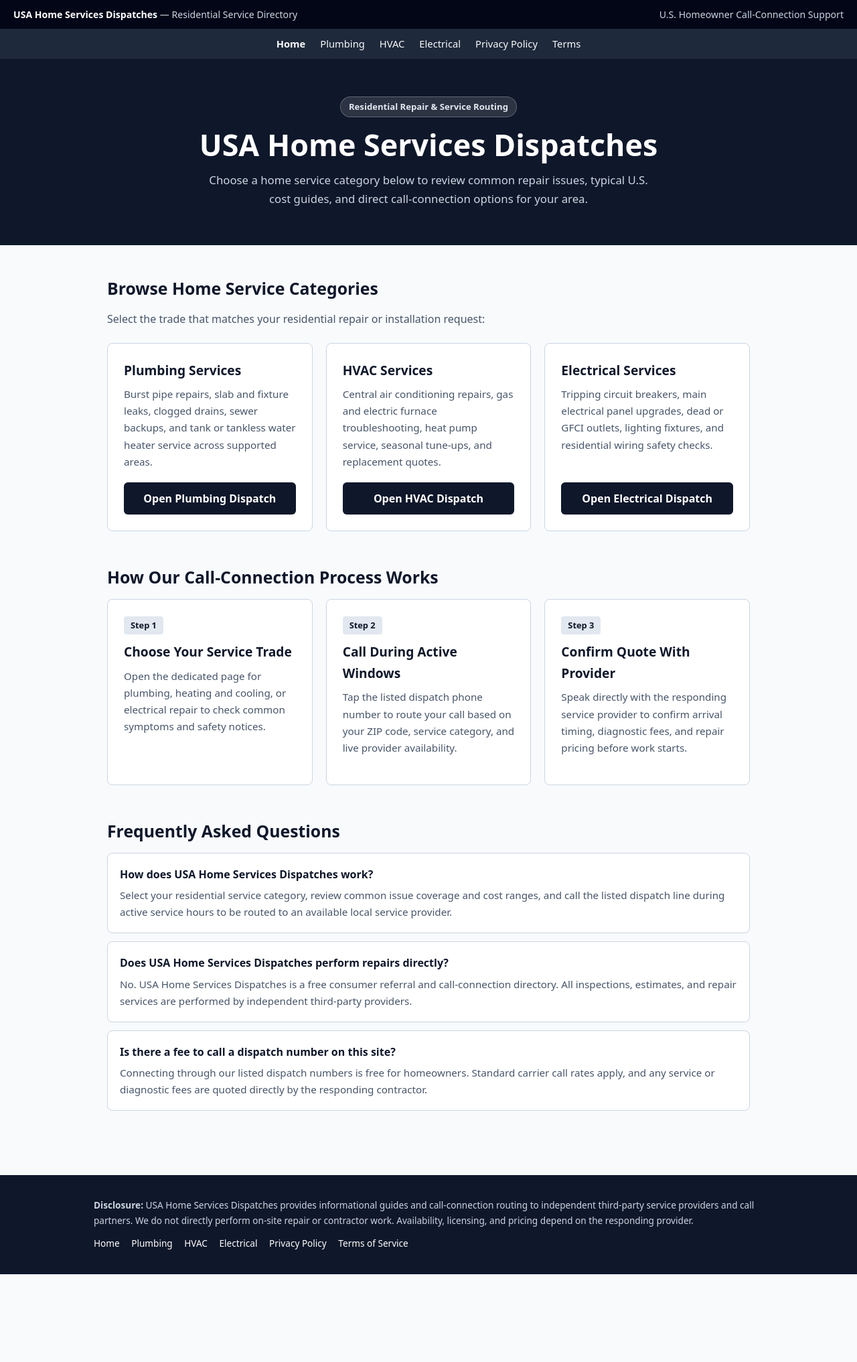
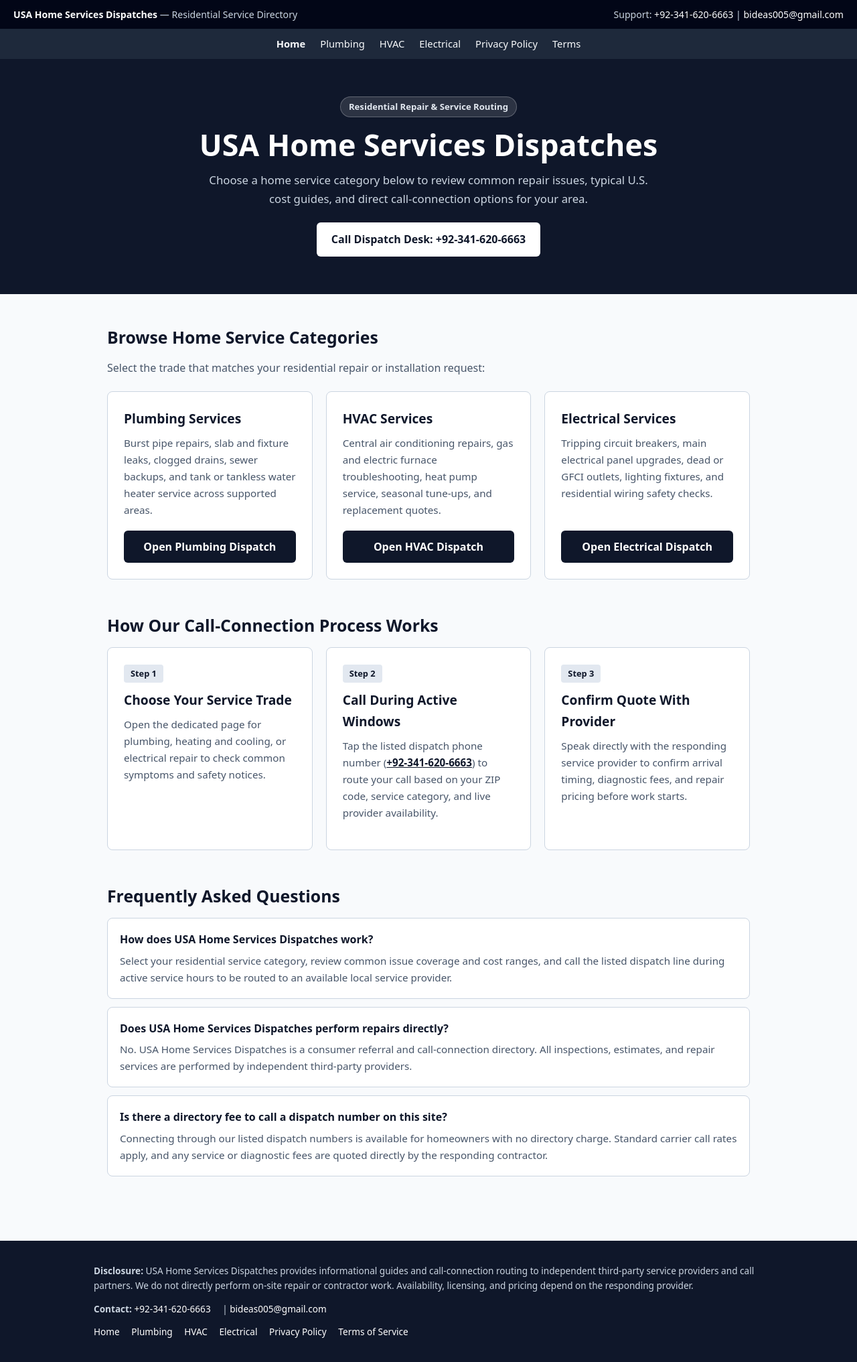
Before and after one commit to bideas005-sys/usa-services-landing-pages, a plain HTML site: page index.html in a window 1280 px wide. Shown: the whole page at 67% size. Before the commit the page ends 1902 px from the top, so only its background shows below. Drawn offline with Linux system fonts and the light colour scheme.

Commit message:
Update index.html

```diff
--- a/index.html
+++ b/index.html
@@ -29,7 +29,8 @@
     * { box-sizing: border-box; margin: 0; padding: 0; }
     body { font-family: system-ui, -apple-system, sans-serif; background: var(--bg); color: var(--ink); line-height: 1.65; }
     .topbar { background: #020617; color: #cbd5e1; padding: 10px 20px; font-size: 0.88rem; display: flex; justify-content: space-between; align-items: center; flex-wrap: wrap; gap: 8px; }
-    .topbar strong { color: #ffffff; }
+    .topbar strong, .topbar a { color: #ffffff; text-decoration: none; }
+    .topbar a:hover { text-decoration: underline; }
     nav.nav-bar { background: #1e293b; padding: 10px 20px; display: flex; justify-content: center; gap: 22px; flex-wrap: wrap; font-size: 0.92rem; }
     nav.nav-bar a { color: #f8fafc; text-decoration: none; }
     nav.nav-bar a:hover { text-decoration: underline; }
@@ -37,6 +38,9 @@
     .hero-badge { display: inline-block; background: rgba(255, 255, 255, 0.12); color: #e2e8f0; border: 1px solid rgba(255, 255, 255, 0.25); padding: 4px 12px; border-radius: 999px; font-size: 0.82rem; font-weight: 600; margin-bottom: 14px; }
     header h1 { font-size: clamp(1.9rem, 4vw, 2.8rem); max-width: 780px; margin: 0 auto 12px; line-height: 1.2; }
     header p { max-width: 660px; margin: 0 auto; color: #cbd5e1; font-size: 1.05rem; }
+    .hero-call { margin-top: 22px; }
+    .hero-call a { display: inline-block; background: #ffffff; color: var(--ink); padding: 12px 22px; border-radius: 6px; font-weight: 700; text-decoration: none; }
+    .hero-call a:hover { background: #e2e8f0; }
     .container { max-width: 1000px; margin: 0 auto; padding: 44px 20px; }
     h2 { font-size: 1.55rem; margin-bottom: 12px; color: var(--ink); }
     .section-intro { color: var(--muted); margin-bottom: 22px; }
@@ -64,6 +68,7 @@
         "@type": "Organization",
         "name": "USA Home Services Dispatches",
         "url": "https://www.usaservicesdispatcher.site/",
+        "telephone": "+923416206663",
         "email": "bideas005@gmail.com",
         "description": "Consumer referral and call-routing directory connecting U.S. homeowners with independent residential plumbing, HVAC, electrical, and roofing service providers."
       },
@@ -88,15 +93,15 @@
             "name": "Does USA Home Services Dispatches perform repairs directly?",
             "acceptedAnswer": {
               "@type": "Answer",
-              "text": "No. USA Home Services Dispatches is a free consumer referral and call-connection directory. All inspections, estimates, and repair services are performed by independent third-party providers."
+              "text": "No. USA Home Services Dispatches is a consumer referral and call-connection directory. All inspections, estimates, and repair services are performed by independent third-party providers."
             }
           },
           {
             "@type": "Question",
-            "name": "Is there a fee to call a dispatch number on this site?",
+            "name": "Is there a directory fee to call a dispatch number on this site?",
             "acceptedAnswer": {
               "@type": "Answer",
-              "text": "Connecting through our listed dispatch numbers is free for homeowners. Standard carrier call rates apply, and any service or diagnostic fees are quoted directly by the responding contractor."
+              "text": "Connecting through our listed dispatch numbers is available for homeowners with no directory charge. Standard carrier call rates apply, and any service or diagnostic fees are quoted directly by the responding contractor."
             }
           }
         ]
@@ -108,7 +113,7 @@
 <body>
   <div class="topbar">
     <span><strong>USA Home Services Dispatches</strong> &mdash; Residential Service Directory</span>
-    <span>U.S. Homeowner Call-Connection Support</span>
+    <span>Support: <a href="tel:+923416206663">+92-341-620-6663</a> | <a href="mailto:bideas005@gmail.com">bideas005@gmail.com</a></span>
   </div>
 
   <nav class="nav-bar" aria-label="Primary Navigation">
@@ -124,6 +129,9 @@
     <span class="hero-badge">Residential Repair &amp; Service Routing</span>
     <h1>USA Home Services Dispatches</h1>
     <p>Choose a home service category below to review common repair issues, typical U.S. cost guides, and direct call-connection options for your area.</p>
+    <div class="hero-call">
+      <a href="tel:+923416206663">Call Dispatch Desk: +92-341-620-6663</a>
+    </div>
   </header>
 
   <main class="container">
@@ -171,7 +179,7 @@
           <div>
             <span class="step-badge">Step 2</span>
             <h3>Call During Active Windows</h3>
-            <p>Tap the listed dispatch phone number to route your call based on your ZIP code, service category, and live provider availability.</p>
+            <p>Tap the listed dispatch phone number (<a href="tel:+923416206663" style="color: var(--ink); font-weight: 600;">+92-341-620-6663</a>) to route your call based on your ZIP code, service category, and live provider availability.</p>
           </div>
         </div>
         <div class="card">
@@ -192,11 +200,11 @@
       </div>
       <div class="faq-item">
         <strong>Does USA Home Services Dispatches perform repairs directly?</strong>
-        <p>No. USA Home Services Dispatches is a free consumer referral and call-connection directory. All inspections, estimates, and repair services are performed by independent third-party providers.</p>
+        <p>No. USA Home Services Dispatches is a consumer referral and call-connection directory. All inspections, estimates, and repair services are performed by independent third-party providers.</p>
       </div>
       <div class="faq-item">
-        <strong>Is there a fee to call a dispatch number on this site?</strong>
-        <p>Connecting through our listed dispatch numbers is free for homeowners. Standard carrier call rates apply, and any service or diagnostic fees are quoted directly by the responding contractor.</p>
+        <strong>Is there a directory fee to call a dispatch number on this site?</strong>
+        <p>Connecting through our listed dispatch numbers is available for homeowners with no directory charge. Standard carrier call rates apply, and any service or diagnostic fees are quoted directly by the responding contractor.</p>
       </div>
     </section>
   </main>
@@ -204,6 +212,7 @@
   <footer>
     <div style="max-width: 1000px; margin: 0 auto;">
       <p style="margin-bottom: 12px;"><strong>Disclosure:</strong> USA Home Services Dispatches provides informational guides and call-connection routing to independent third-party service providers and call partners. We do not directly perform on-site repair or contractor work. Availability, licensing, and pricing depend on the responding provider.</p>
+      <p style="margin-bottom: 12px;"><strong>Contact:</strong> <a href="tel:+923416206663">+92-341-620-6663</a> | <a href="mailto:bideas005@gmail.com">bideas005@gmail.com</a></p>
       <div>
         <a href="https://www.usaservicesdispatcher.site/">Home</a>
         <a href="./plumbing.html">Plumbing</a>
```
